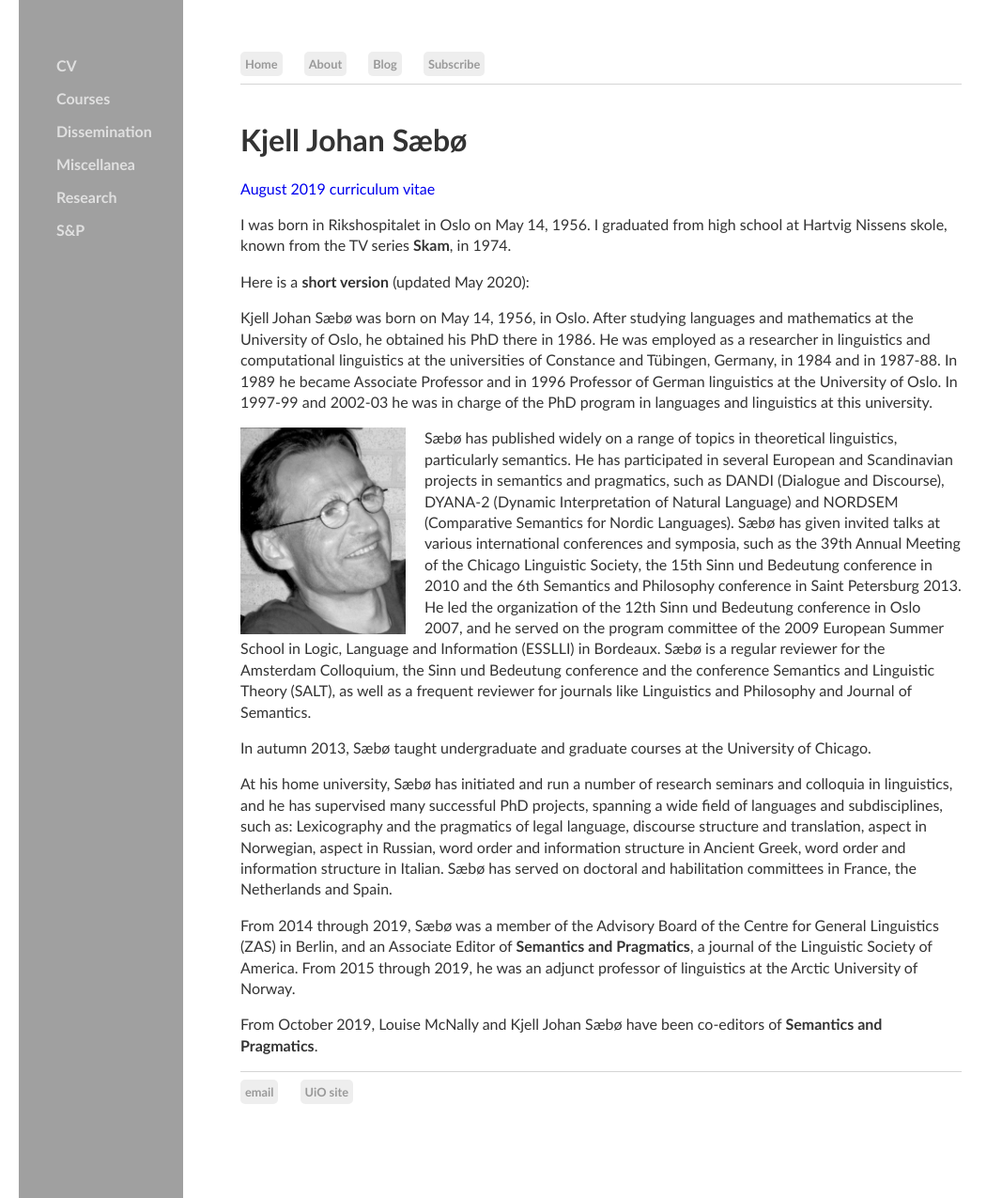
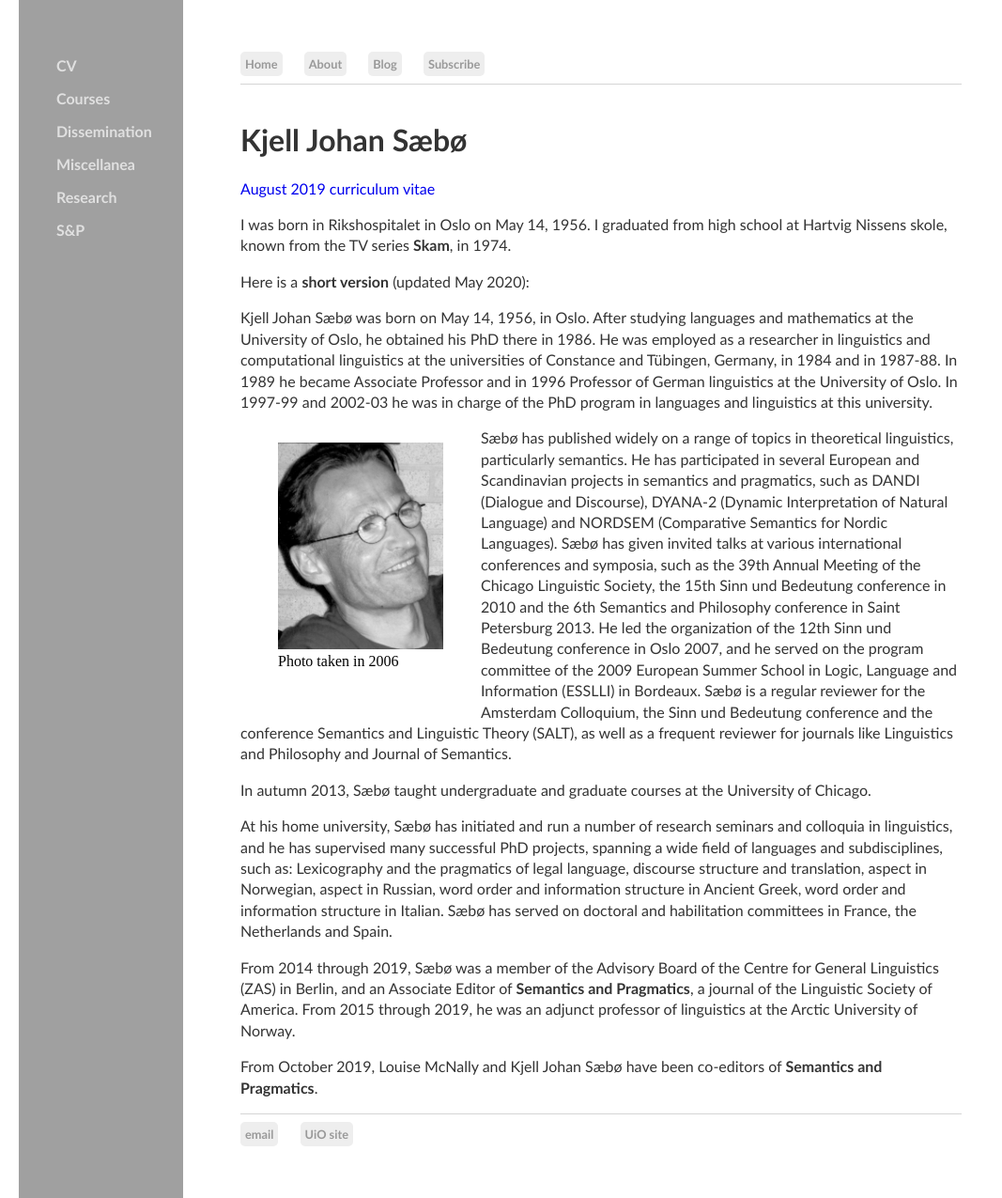
Before and after one commit to kjelljs/kjelljs.github.io, a Jekyll site: the page built from cv/index.html, in a window 1280 px wide and 1275 px high. Shown: the whole window at 94% size, without its empty margins (0-1067 px from the left). Built offline with Jekyll 4.4.1, drawn with Linux system fonts in a browser that asks for light colours.

Commit message:
Update index.html

```diff
--- a/cv/index.html
+++ b/cv/index.html
@@ -9,7 +9,7 @@ title: Om Kjell Johan S
 	<p>Here is a <b>short version</b> (updated May 2020):</p>
 	<p>Kjell Johan Sæbø was born on May 14, 1956, in Oslo. After studying languages and mathematics
 at the University of Oslo, he obtained his PhD there in 1986. He was employed as a researcher in linguistics and computational linguistics at the universities of Constance and Tübingen, Germany, in 1984 and in 1987-88. In 1989 he became Associate Professor and in 1996 Professor of German linguistics at the University of Oslo. In 1997-99 and 2002-03 he was in charge of the PhD program in languages and linguistics at this university.</p>
-<div style="float:left;"><img style="height:220px;" src="/pics/Saeboe4G.jpg">&nbsp; &nbsp; &nbsp; </div><p>Sæbø has published widely on a range of topics in theoretical linguistics, particularly semantics.
+<div style="float:left;"><figure><img style="height:220px;" src="/pics/Saeboe4G.jpg"><figcaption>Photo taken in 2006</figcaption></figure>&nbsp; &nbsp; &nbsp; </div><p>Sæbø has published widely on a range of topics in theoretical linguistics, particularly semantics.
 He has participated in several European and Scandinavian projects in semantics and pragmatics, such as DANDI (Dialogue and Discourse), DYANA-2 (Dynamic Interpretation of Natural Language) and NORDSEM (Comparative Semantics for Nordic Languages).
 Sæbø has given invited talks at various international conferences and symposia, such as the 39th Annual Meeting of the Chicago Linguistic Society, the 15th Sinn und Bedeutung conference in 2010 and the 6th Semantics and Philosophy conference in Saint Petersburg 2013. He led the organization of the 12th Sinn und Bedeutung conference in Oslo 2007, and he served on the program committee of the 2009 European Summer School in Logic, Language and Information (ESSLLI) in Bordeaux. Sæbø is a regular reviewer for the Amsterdam Colloquium, the Sinn und Bedeutung conference and the conference Semantics and Linguistic Theory (SALT), as well as a frequent reviewer for journals like Linguistics and Philosophy and Journal of Semantics.</p>
 	<p>In autumn 2013, Sæbø taught undergraduate and graduate courses at the University of Chicago.</p>
```
